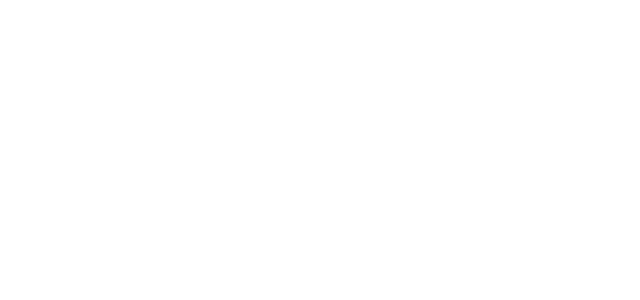
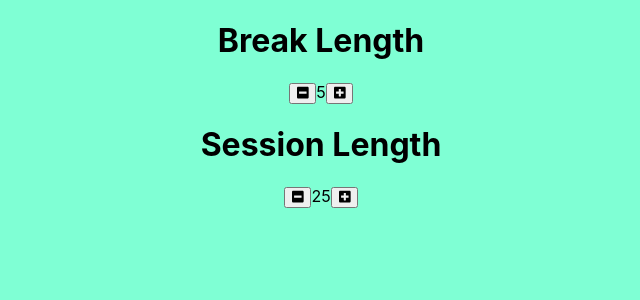
Before and after one commit to alancta/productivity-webapp, a React (Create React App) app: page / in a window 1280 px wide. Shown: the top 300 px of the page, without its empty margins (319-959 px from the left). Built offline with nearby package versions, Linux system fonts and the light colour scheme.

Commit message:
basic changes

```diff
--- a/package.json
+++ b/package.json
@@ -3,6 +3,9 @@
   "version": "0.1.0",
   "private": true,
   "dependencies": {
+    "@fortawesome/fontawesome-svg-core": "^1.2.32",
+    "@fortawesome/free-solid-svg-icons": "^5.15.1",
+    "@fortawesome/react-fontawesome": "^0.1.14",
     "@testing-library/jest-dom": "^5.11.4",
     "@testing-library/react": "^11.1.0",
     "@testing-library/user-event": "^12.1.10",
--- a/src/App.css
+++ b/src/App.css
@@ -1,38 +1,4 @@
-.App {
+body {
+  background-color: aquamarine;
   text-align: center;
 }
-
-.App-logo {
-  height: 40vmin;
-  pointer-events: none;
-}
-
-@media (prefers-reduced-motion: no-preference) {
-  .App-logo {
-    animation: App-logo-spin infinite 20s linear;
-  }
-}
-
-.App-header {
-  background-color: #282c34;
-  min-height: 100vh;
-  display: flex;
-  flex-direction: column;
-  align-items: center;
-  justify-content: center;
-  font-size: calc(10px + 2vmin);
-  color: white;
-}
-
-.App-link {
-  color: #61dafb;
-}
-
-@keyframes App-logo-spin {
-  from {
-    transform: rotate(0deg);
-  }
-  to {
-    transform: rotate(360deg);
-  }
-}
--- a/src/App.js
+++ b/src/App.js
@@ -1,8 +1,33 @@
 import React, { Component } from "react";
+import { library } from "@fortawesome/fontawesome-svg-core";
+import { faMinusSquare, faPlusSquare } from "@fortawesome/free-solid-svg-icons";
+import "./App.css";
+import SetTimer from "./components/SetTimer";
+library.add(faMinusSquare, faPlusSquare);
 
 class App extends Component {
   render() {
-    return <div></div>;
+    const breakProps = {
+      title: "Break Length",
+      value: 5,
+      handleDecrease: this.handleDecrement,
+      handleIncrease: this.handleIncrement
+    };
+
+    const sessionProps = {
+      title: "Session Length",
+      value: 25,
+      handleDecrease: this.handleDecrement,
+      handleIncrease: this.handleIncrement
+    };
+    return (
+      <div>
+        <div>
+          <SetTimer {...breakProps} />
+          <SetTimer {...sessionProps} />
+        </div>
+      </div>
+    );
   }
 }
 
--- /dev/null
+++ b/src/components/SetTimer.js
@@ -0,0 +1,19 @@
+import React from "react";
+import { FontAwesomeIcon } from "@fortawesome/react-fontawesome";
+export default function SetTimer(props) {
+  return (
+    <div className="timer-container">
+      <h1>{props.title}</h1>
+      <div>
+        <button onClick={props.handleIncrement}>
+          {" "}
+          <FontAwesomeIcon icon="minus-square" />
+        </button>
+        <span>{props.value}</span>
+        <button>
+          <FontAwesomeIcon icon="plus-square" />
+        </button>
+      </div>
+    </div>
+  );
+}
```
Also changed, not shown: 2 other files (tests, documents, lock files or other folders).
